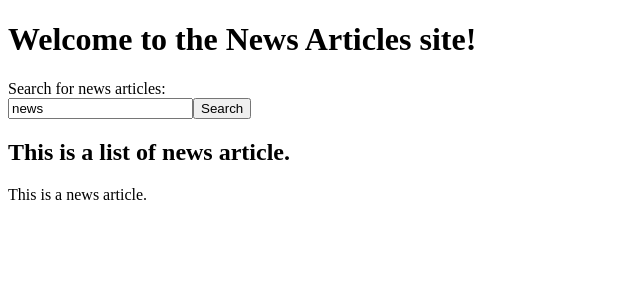
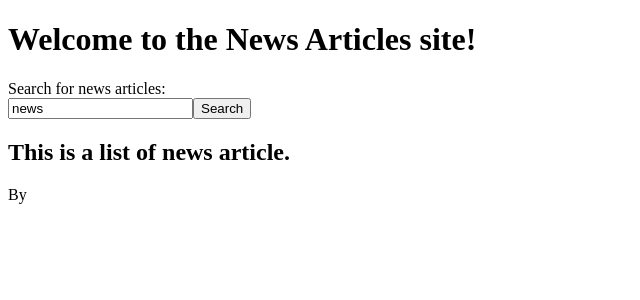
Before and after one commit to franco-ortega/lab-react-ct02-news-search, a React app: page / in a window 1280 px wide. Shown: the top 300 px of the page, without its empty margins (0-640 px from the left). Built offline with nearby package versions, Linux system fonts and the light colour scheme.

Commit message:
add fdata to display in NewsArtcle.jsx

```diff
--- a/src/components/news/NewsArticle.jsx
+++ b/src/components/news/NewsArticle.jsx
@@ -1,11 +1,29 @@
-import React, { Component } from 'react';
+import React from 'react';
+import PropTypes from 'prop-types';
 
-export default class NewsArticle extends Component {
-  render() {
-    return (
-      <>
-        This is a news article.
-      </>
-    );
-  }
-}
+const NewsArticle = ({ author, title, description }) => (
+  <>
+    <h3>{title}</h3>
+    <p>By {author}</p>
+    <p>{description}</p>
+  </>
+
+);
+
+NewsArticle.propTypes = {
+  author: PropTypes.string.isRequired,
+  title: PropTypes.string.isRequired,
+  description: PropTypes.string.isRequired
+};
+
+export default NewsArticle;
+
+// export default class NewsArticle extends Component {
+//   render() {
+//     return (
+//       <>
+//         This is a news article.
+//       </>
+//     );
+//   }
+// }
```
